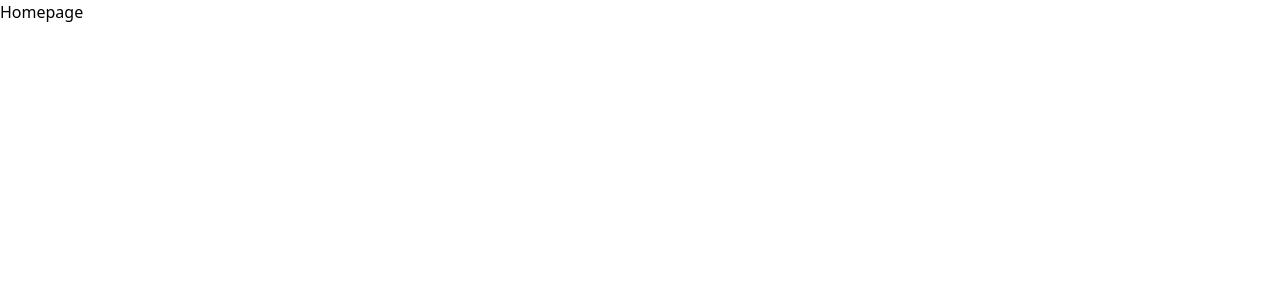
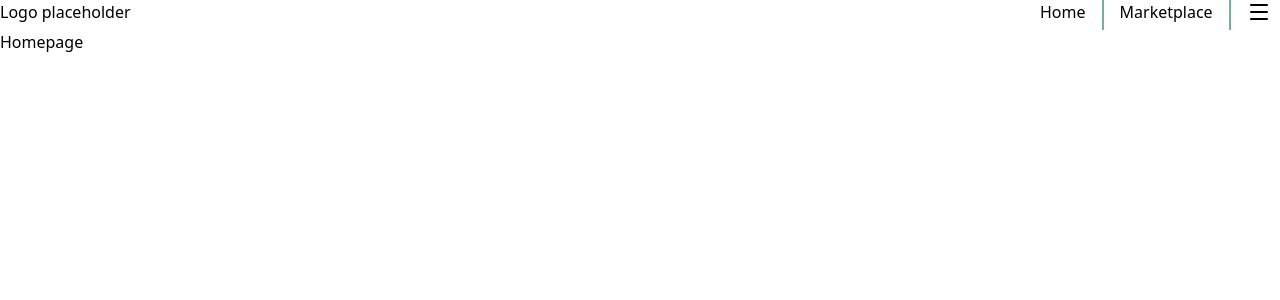
Before and after one commit to pepnochizzy/Uni-Cycle, a Next.js app: page / in a window 1280 px wide. Shown: the top 300 px of the page. Built offline with nearby package versions, Linux system fonts and the light colour scheme; no server answers.

Commit message:
feat: basic nav

```diff
--- a/package.json
+++ b/package.json
@@ -10,7 +10,9 @@
   },
   "dependencies": {
     "@clerk/nextjs": "^6.37.3",
+    "@radix-ui/react-dropdown-menu": "^2.1.16",
     "env": "^0.0.2",
+    "lucide-react": "^0.564.0",
     "next": "16.1.6",
     "pg": "^8.18.0",
     "react": "19.2.3",
--- a/src/app/layout.js
+++ b/src/app/layout.js
@@ -1,6 +1,7 @@
 import { Geist, Geist_Mono } from "next/font/google";
 import "./globals.css";
 import { ClerkProvider } from "@clerk/nextjs";
+import Navbar from "@/components/NavBar";
 
 const geistSans = Geist({
   variable: "--font-geist-sans",
@@ -24,6 +25,7 @@ export default function RootLayout({ children }) {
         <body
           className={`${geistSans.variable} ${geistMono.variable} antialiased`}
         >
+          <Navbar />
           {children}
         </body>
       </html>
--- a/src/components/NavBar.jsx
+++ b/src/components/NavBar.jsx
@@ -0,0 +1,27 @@
+import { auth } from "@clerk/nextjs/server";
+import Link from "next/link";
+import NavDropdown from "./NavDropdown";
+
+//homepage, market  place, profile page/sign out
+export default async function Navbar() {
+  const { userId } = await auth();
+  return (
+    <nav className="flex place-content-between">
+      <Link href={"/"}>Logo placeholder</Link>
+      <div className="flex w-60">
+        <Link href={"/"} className="pr-4 border-r-2 border-r-[#77AF9C]">
+          Home
+        </Link>
+        <Link
+          href={"/marketplace"}
+          className="pl-4 pr-4 border-r-2 border-r-[#77AF9C]"
+        >
+          Marketplace
+        </Link>
+        <div className="pl-4">
+          <NavDropdown />
+        </div>
+      </div>
+    </nav>
+  );
+}
--- /dev/null
+++ b/src/components/NavDropdown.jsx
@@ -0,0 +1,32 @@
+import { auth } from "@clerk/nextjs/server";
+import { SignOutButton } from "@clerk/nextjs";
+import * as Dropdown from "@radix-ui/react-dropdown-menu";
+import { Menu } from "lucide-react";
+import Link from "next/link";
+
+//do we want the nav to show "student area" instead of profile for consistency?
+export default async function NavDropdown() {
+  "use client";
+  const { userId } = auth();
+  return (
+    <Dropdown.Root>
+      <Dropdown.Trigger asChild>
+        <button className="hover:cursor-pointer">
+          <Menu />
+        </button>
+      </Dropdown.Trigger>
+
+      <Dropdown.Portal>
+        <Dropdown.Content>
+          <Dropdown.Item>
+            <Link href={`/studentarea/${userId}`}>Profile</Link>
+          </Dropdown.Item>
+          <Dropdown.Item>
+            <SignOutButton />
+          </Dropdown.Item>
+          <Dropdown.Arrow className="fill-[#77AF9C]" />
+        </Dropdown.Content>
+      </Dropdown.Portal>
+    </Dropdown.Root>
+  );
+}
```
Also changed, not shown: src/styles/navbar.module.css (added), 1 other file (tests, documents, lock files or other folders).
